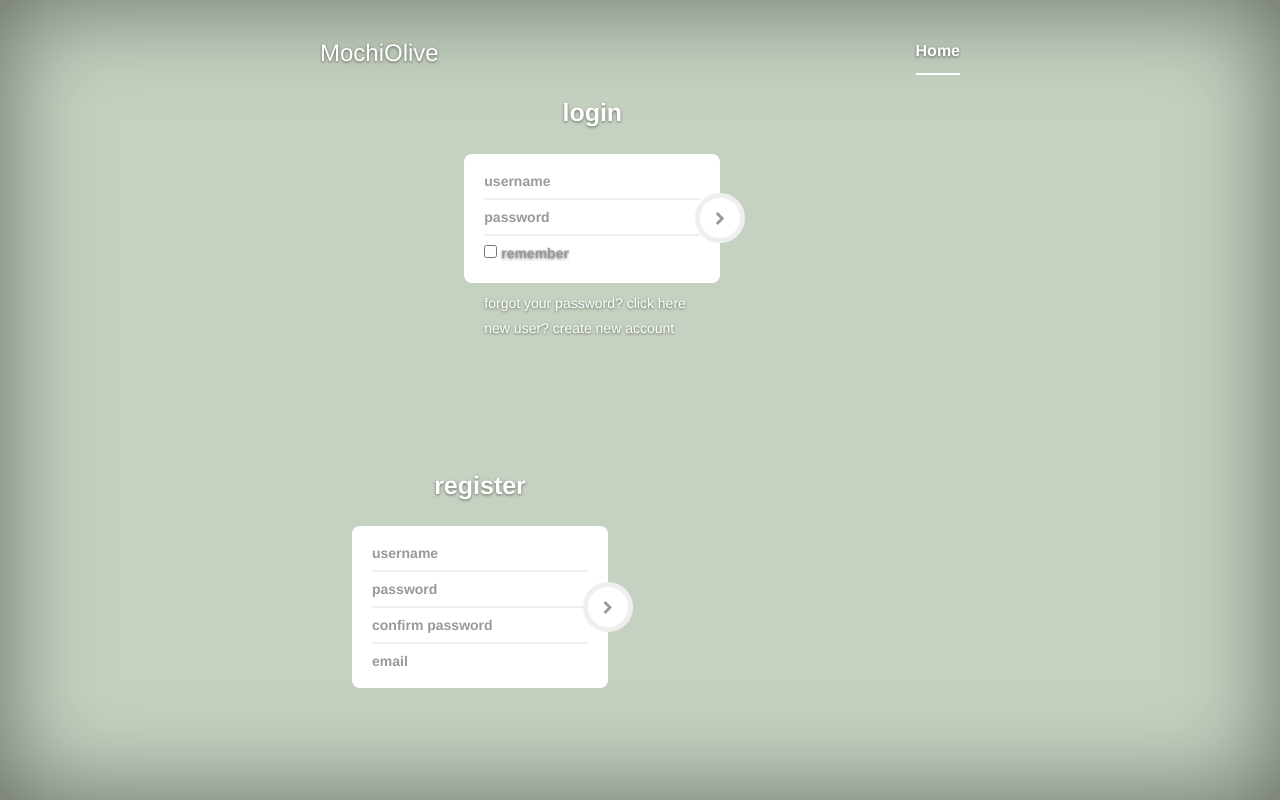
After one commit to olzhang/MochiOlive, a Django app: template happyhour/templates/happyhour/signup_login.html in a window 1280 px wide. The commit adds this page. Run offline with Django 3.2, Linux system fonts and the light colour scheme; the template is opened without the code that fills it, so the values that code supplies are empty; some libraries are stand-ins or nearby versions.

Commit message:
added the login/signup html pages, and yes i know it's ugly af and yes I know the login functionality isn't working just yet.. will get it working soon.

```diff
--- /dev/null
+++ b/happyhour/static/css/signup_login.css
@@ -0,0 +1,181 @@
+
+/*=== 1. General Structure ===*/
+
+a {
+  color: #aaaaaa;
+  transition: all ease-in-out 200ms;
+}
+a:hover {
+  color: #333333;
+  text-decoration: none;
+}
+/*=== 3. Text Outside the Box ===*/
+.etc-login-form {
+  padding: 10px 20px;
+}
+.etc-login-form p {
+  margin-bottom: 5px;
+}
+/*=== 4. Main Form ===*/
+.login-form-1 {
+  max-width: 300px;
+  border-radius: 5px;
+  display: inline-block;
+}
+.main-login-form {
+  position: relative;
+}
+.login-form-1 .form-control {
+  border: 0;
+  box-shadow: 0 0 0;
+  border-radius: 0;
+  background: transparent;
+  color: #555555;
+  padding: 7px 0;
+  font-weight: bold;
+  height:auto;
+}
+.login-form-1 .form-control::-webkit-input-placeholder {
+  color: #999999;
+}
+.login-form-1 .form-control:-moz-placeholder,
+.login-form-1 .form-control::-moz-placeholder,
+.login-form-1 .form-control:-ms-input-placeholder {
+  color: #999999;
+}
+.login-form-1 .form-group {
+  margin-bottom: 0;
+  border-bottom: 2px solid #efefef;
+  padding-right: 20px;
+  position: relative;
+}
+.login-form-1 .form-group:last-child {
+  border-bottom: 0;
+}
+.login-group {
+  background: #ffffff;
+  color: #999999;
+  border-radius: 8px;
+  padding: 10px 20px;
+}
+.login-group-checkbox {
+  padding: 5px 0;
+}
+/*=== 5. Login Button ===*/
+.login-form-1 .login-button {
+  position: absolute;
+  right: -25px;
+  top: 50%;
+  background: #ffffff;
+  color: #999999;
+  padding: 11px 0;
+  width: 50px;
+  height: 50px;
+  margin-top: -25px;
+  border: 5px solid #efefef;
+  border-radius: 50%;
+  transition: all ease-in-out 500ms;
+}
+.login-form-1 .login-button:hover {
+  color: #555555;
+  transform: rotate(450deg);
+}
+.login-form-1 .login-button.clicked {
+  color: #555555;
+}
+.login-form-1 .login-button.clicked:hover {
+  transform: none;
+}
+.login-form-1 .login-button.clicked.success {
+  color: #2ecc71;
+}
+.login-form-1 .login-button.clicked.error {
+  color: #e74c3c;
+}
+/*=== 6. Form Invalid ===*/
+label.form-invalid {
+  position: absolute;
+  top: 0;
+  right: 0;
+  z-index: 5;
+  display: block;
+  margin-top: -25px;
+  padding: 7px 9px;
+  background: #777777;
+  color: #ffffff;
+  border-radius: 5px;
+  font-weight: bold;
+  font-size: 11px;
+}
+label.form-invalid:after {
+  top: 100%;
+  right: 10px;
+  border: solid transparent;
+  content: " ";
+  height: 0;
+  width: 0;
+  position: absolute;
+  pointer-events: none;
+  border-color: transparent;
+  border-top-color: #777777;
+  border-width: 6px;
+}
+/*=== 7. Form - Main Message ===*/
+.login-form-main-message {
+  background: #ffffff;
+  color: #999999;
+  border-left: 3px solid transparent;
+  border-radius: 3px;
+  margin-bottom: 8px;
+  font-weight: bold;
+  height: 0;
+  padding: 0 20px 0 17px;
+  opacity: 0;
+  transition: all ease-in-out 200ms;
+}
+.login-form-main-message.show {
+  height: auto;
+  opacity: 1;
+  padding: 10px 20px 10px 17px;
+}
+.login-form-main-message.success {
+  border-left-color: #2ecc71;
+}
+.login-form-main-message.error {
+  border-left-color: #e74c3c;
+}
+
+[type="checkbox"]:not(:checked) + label:before,
+[type="checkbox"]:checked + label:before {
+  border-radius: 3px;
+}
+/* selected mark aspect */
+[type="checkbox"]:not(:checked) + label:after,
+[type="checkbox"]:checked + label:after {
+  top: 0;
+  left: 2px;
+  font-size: 14px;
+}
+
+/*=== 9. Misc ===*/
+.logo {
+  padding: 15px 0;
+  font-size: 25px;
+  font-weight: bold;
+}
+
+#leftcolumn, #rightcolumn {
+    float: left;
+    max-height: 750px;
+}
+
+#leftcolumn {
+    width: 48%;
+    overflow: auto;
+    height: 100%;
+    margin-right: 2%;
+}
+
+#rightcolumn {
+     width: 50%;
+}
--- /dev/null
+++ b/happyhour/templates/happyhour/signup_login.html
@@ -0,0 +1,118 @@
+<!DOCTYPE html>
+<html lang="en">
+  <head>
+    <meta charset="utf-8">
+    <meta http-equiv="X-UA-Compatible" content="IE=edge">
+    <meta name="viewport" content="width=device-width, initial-scale=1">
+    <!-- The above 3 meta tags *must* come first in the head; any other head content must come *after* these tags -->
+    <meta name="description" content="">
+    <meta name="author" content="">
+    <link rel="icon" href="/static/images/mochiolive.ico">
+    <title>MochiOlive</title>
+    <!-- Bootstrap core CSS -->
+    <link href="/static/css/bootstrap.css" rel="stylesheet">
+    <link href="/static/css/signup_login.css" rel="stylesheet">
+    <!-- Custom styles for this template -->
+    <link href="/static/css/cover.css" rel="stylesheet">
+   <link rel="stylesheet" href="//maxcdn.bootstrapcdn.com/font-awesome/4.3.0/css/font-awesome.min.css">
+   <link href='http://fonts.googleapis.com/css?family=Varela+Round' rel='stylesheet' type='text/css'>
+   <script src="/static/jquery/jquery.js"></script>
+  </head>
+  <body>
+    <div class="site-wrapper">
+      <div class="site-wrapper-inner">
+        <div class="cover-container">
+          <div class="masthead clearfix">
+            <div class="inner">
+              <h3 class="masthead-brand">MochiOlive</h3>
+              <nav>
+                <ul class="nav masthead-nav">
+                  <li class="active"><a href="#">Home</a></li>
+                  <!--                   <li><a href="#">Features</a></li>
+                    <li><a href="#">Contact</a></li> -->
+                </ul>
+              </nav>
+              <div id="leftcolumn">
+                 <!-- LOGIN FORM -->
+                 <div class="text-center" style="padding:50px 0">
+                   <div class="logo">login</div>
+                   <!-- Main Form -->
+                   <div class="login-form-1">
+                     <form id="login-form" class="text-left">
+                       <div class="login-form-main-message"></div>
+                       <div class="main-login-form">
+                         <div class="login-group">
+                           <div class="form-group">
+                             <label for="lg_username" class="sr-only">Username</label>
+                             <input type="text" class="form-control" id="lg_username" name="lg_username" placeholder="username">
+                           </div>
+                           <div class="form-group">
+                             <label for="lg_password" class="sr-only">Password</label>
+                             <input type="password" class="form-control" id="lg_password" name="lg_password" placeholder="password">
+                           </div>
+                           <div class="form-group login-group-checkbox">
+                             <input type="checkbox" id="lg_remember" name="lg_remember">
+                             <label for="lg_remember">remember</label>
+                           </div>
+                         </div>
+                         <button type="submit" class="login-button"><i class="fa fa-chevron-right"></i></button>
+                       </div>
+                       <div class="etc-login-form">
+                         <p>forgot your password? <a href="#">click here</a></p>
+                         <p>new user? <a href="#">create new account</a></p>
+                       </div>
+                     </form>
+                   </div>
+                   <!-- end:Main Form -->
+                 </div>
+              <!-- /form -->
+              </div>
+              <div id="rightcolumn">
+                  <div class="text-center" style="padding:50px 0">
+                  <div class="logo">register</div>
+                  <!-- Main Form -->
+                  <div class="login-form-1">
+                     <form id="register-form" class="text-left">
+                        <div class="login-form-main-message"></div>
+                        <div class="main-login-form">
+                           <div class="login-group">
+                              <div class="form-group">
+                                 <label for="reg_username" class="sr-only">Username</label>
+                                 <input type="text" class="form-control" id="reg_username" name="reg_username" placeholder="username">
+                              </div>
+                              <div class="form-group">
+                                 <label for="reg_password" class="sr-only">Password</label>
+                                 <input type="password" class="form-control" id="reg_password" name="reg_password" placeholder="password">
+                              </div>
+                              <div class="form-group">
+                                 <label for="reg_password_confirm" class="sr-only">Password Confirm</label>
+                                 <input type="password" class="form-control" id="reg_password_confirm" name="reg_password_confirm" placeholder="confirm password">
+                              </div>
+
+                              <div class="form-group">
+                                 <label for="reg_email" class="sr-only">Email</label>
+                                 <input type="text" class="form-control" id="reg_email" name="reg_email" placeholder="email">
+                              </div>
+                           </div>
+                           <button type="submit" class="login-button"><i class="fa fa-chevron-right"></i></button>
+                        </div>
+                     </form>
+                  </div>
+   <!-- end:Main Form -->
+   </div>
+
+              </div>
+            </div>
+          </div>
+        </div>
+      </div>
+    </div>
+    <!-- Bootstrap core JavaScript
+      ================================================== -->
+    <!-- Placed at the end of the document so the pages load faster -->
+    <script src="https://ajax.googleapis.com/ajax/libs/jquery/1.11.3/jquery.min.js"></script>
+    <script src="/static/js/bootstrap.js"></script>
+    <!-- IE10 viewport hack for Surface/desktop Windows 8 bug -->
+    <script src="../../assets/js/ie10-viewport-bug-workaround.js"></script>
+  </body>
+</html>
--- a/happyhour/templates/homepage_base.html
+++ b/happyhour/templates/homepage_base.html
@@ -1,4 +1,3 @@
-
 <!DOCTYPE html>
 <html lang="en">
   <head>
@@ -48,7 +47,7 @@
             <img class="title-img" src="/static/images/mochiolive.png" title="MochiOlive Happy Hour"/>
             <p class="lead">Discover new and amazing happy hour restaurants around Vancouver! If you have an account with us, you can even save your favorite restaurants to come back to later on.</p>
             <p class="lead">
-              <a href="#" class="btn btn-lg btn-default button-custom login-button">Login/Sign Up</a>
+              <a href="/login/user" class="btn btn-lg btn-default button-custom login-button">Login/Sign Up</a>
               <a href="/login/admin/" class="btn btn-lg btn-default button-custom login-button">Login as Admin</a>
               <a href="/accounts/twitter/login/" class="btn btn-lg btn-default button-custom">Login with Twitter</a>
             </p>
```
